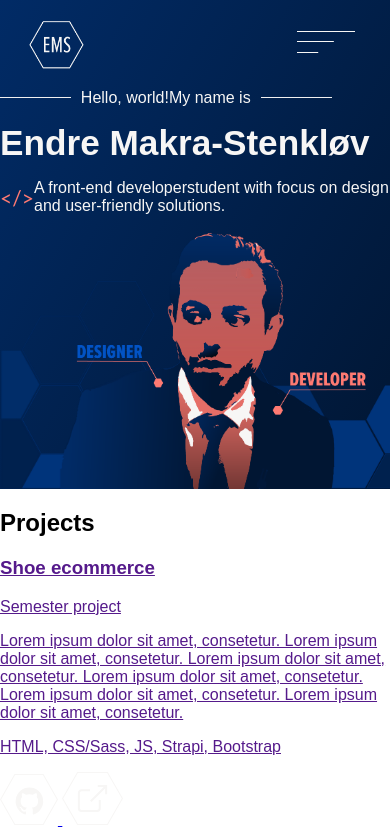
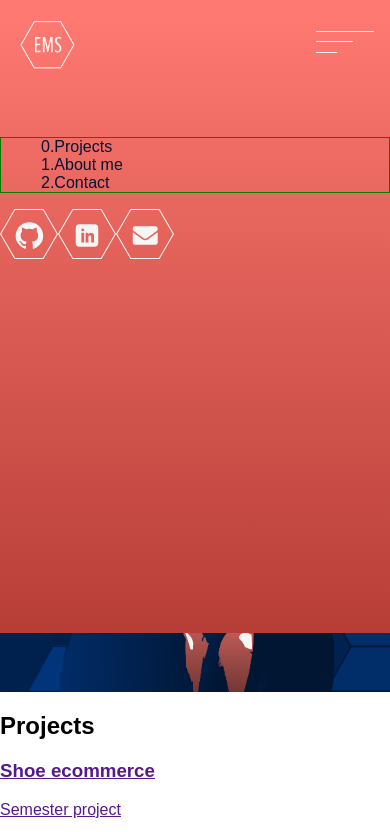
Before and after one commit to EmsCodes/portfolio, a plain HTML site: page index.html in a window 390 px wide. Both pictures are taken after a click on the button "burger menu". Shown: the top 832 px of the page. Drawn offline with Linux system fonts and the light colour scheme; a web font is replaced by a local one.

Commit message:
nav
mobile/tablet slide-in menu(js/html/css)

```diff
--- a/index.html
+++ b/index.html
@@ -24,13 +24,17 @@
 			<a href="index.html"
 				><img class="logo" src="images/Logo-white.png" alt="EMS logo"
 			/></a>
-			<nav class="main-nav">
+      <div class="menu">
+        <button class="menu__burger-btn" aria-label="burger menu">
+          <img class="burger-icon"src="/images/icons/burger-menu.svg" alt="burger-menu" aria-hidden="true">
+        </button>
+        <nav class="menu__main-nav">
           <ul>
-					<li><a href="#projects">Projects</a></li>
-					<li><a href="#about">About me</a></li>
-					<li><a href="#projects">Contact</a></li>
+            <li><a href="#projects">0.Projects</a></li>
+            <li><a href="#about">1.About me</a></li>
+            <li><a href="#projects">2.Contact</a></li>
           </ul>
-				<div class="social-links" aria-label="social links">
+          <div class="menu__social-links" aria-label="social links">
             <div class="social-links__github">
               <a href="https://github.com/EmsCodes">
                 <p class="sr-only">GitHub account link</p>
@@ -38,6 +42,7 @@
                   class="social-links--styling"
                   src="/images/icons/github-icon.svg"
                   alt="github icon"
+                  aria-hidden="true"
                 />
               </a>
             </div>
@@ -48,6 +53,7 @@
                   class="social-links--styling"
                   src="/images/icons/linkedin-icon.svg"
                   alt="linkedIn icon"
+                  aria-hidden="true"
                 />
               </a>
             </div>
@@ -58,19 +64,20 @@
                   class="social-links--styling"
                   src="/images/icons/contact-icon.svg"
                   alt="mail icon"
+                  aria-hidden="true"
+
                 />
               </a>
             </div>
           </div>
-        <button class="burger-btn" aria-label="burger menu">
-          <img class="burger-icon"src="/images/icons/burger-menu.svg" alt="burger-menu" aria-hidden="true">
-        </button>
         </nav>
+      </div>
 		</header>
 		<main>
       <!-- Introduction -->
 			<section class="introduction">
-				<p><span class="introduction--span">Hello, world!</span>My name is</p>
+        <div class="introduction__text">
+          <p><span class="introduction--span">Hello, world! </span> My name is</p>
 				<h1>Endre Makra-Stenkløv</h1>
 				<div class="introduction__description">
 					<img
@@ -81,6 +88,7 @@
 						A <span class="introduction--span">front-end developer</span>student
 						with focus on design and user-friendly solutions.
 					</p>
+				</div>
         </div>
         <img
           class="introduction__portrait"
--- /dev/null
+++ b/js/functions/functions.js
@@ -0,0 +1,6 @@
+const headerNav = document.querySelector("nav");
+
+export function dropDownMenu() {
+	headerNav.classList.toggle("active");
+	console.log("lol");
+}
--- a/js/script.js
+++ b/js/script.js
@@ -1,5 +1,5 @@
-const menuBtn = document.querySelector(".burger-btn");
+import { dropDownMenu } from "./functions/functions.js";
 
-menuBtn.onclick = function () {
-	console.log("hello!");
-};
+const menuBtn = document.querySelector(".menu__burger-btn");
+
+menuBtn.addEventListener("click", dropDownMenu);
--- a/sass/partials/_header.scss
+++ b/sass/partials/_header.scss
@@ -1,9 +1,11 @@
 header {
 	display: flex;
 	justify-content: space-between;
-	width: 85%;
-	margin: 0 auto;
+	width: 100%;
+	padding: 0 5%;
 	.logo {
+		position: relative;
+		z-index: 10;
 		width: 55px;
 		margin-top: 20px;
 	}
--- a/sass/partials/_introduction.scss
+++ b/sass/partials/_introduction.scss
@@ -8,13 +8,17 @@
 
 .introduction {
 	position: relative;
+	width: 100%;
 	// makes portrait go all the way to the bottom
 	display: flex;
 	flex-direction: column;
+	margin-top: 20%;
+
 	p:nth-child(1) {
+		margin: 0 auto;
 		display: flex;
 		flex-direction: row;
-		width: 85%;
+		width: 90%;
 	}
 
 	p:nth-child(1):before,
@@ -34,7 +38,12 @@
 		width: 80%;
 		margin-left: 15%;
 		position: relative;
-		z-index: 5;
+		z-index: 1;
+		margin-top: 30%;
+	}
+	.introduction__text {
+		width: 90%;
+		margin: 0 auto;
 	}
 	.introduction__description {
 		display: flex;
--- a/sass/partials/_nav.scss
+++ b/sass/partials/_nav.scss
@@ -1,12 +1,62 @@
-.main-nav {
-	ul,
-	.social-links {
+.menu {
+	padding-right: 7.5%;
+
+	.menu__main-nav {
 		display: none;
+		animation: fade-out 0.5s;
 	}
 
-	.burger-btn {
+	.menu__burger-btn {
+		position: relative;
+		z-index: 5;
 		background: none;
 		border: none;
 		margin-top: 30px;
 	}
+
+	// mobile/tablet navigation menu
+	.active {
+		display: block;
+		position: absolute;
+		top: 0;
+		left: 0;
+		right: 0;
+		width: 100%;
+		height: 75vh;
+		z-index: 2;
+		background: $peach-linear-gradient;
+		animation: slide-in 0.5s;
+	}
+	ul {
+		border: 1px solid green;
+		margin-top: 35%;
+		a {
+			text-decoration: none;
+			color: $dark-blue;
+			font-family: $heading-font;
+		}
+	}
+	li {
+		list-style-type: none;
+	}
+	.menu__social-links {
+		display: flex;
+	}
 }
+
+@keyframes slide-in {
+	from {
+		transform: translateX(100%);
+	}
+	to {
+		transform: translateX(0%);
+	}
+}
+@keyframes fade-out {
+	from {
+		opacity: 100%;
+	}
+	to {
+		opacity: 0%;
+	}
+}
--- a/sass/partials/_typography.scss
+++ b/sass/partials/_typography.scss
@@ -6,6 +6,16 @@ body {
 
 .introduction {
 	color: $white;
+
+	h1 {
+		text-align: center;
+	}
+	p:nth-child(1) {
+		text-align: center;
+	}
+	.introduction--span {
+		margin-right: 5px;
+	}
 }
 
 h1 {
--- a/sass/partials/_variables.scss
+++ b/sass/partials/_variables.scss
@@ -1,6 +1,13 @@
+// COLOURS
 $main-blue: #012b66;
 $white: #f7f6f5;
+$dark-blue: #001333;
+
+$peach-linear-gradient: linear-gradient(
+	rgba(255, 122, 114, 100%),
+	rgba(183, 62, 55, 100%)
+);
+
 // FONTS
-
 $body-text: "roboto-condensed", sans-serif;
 $heading-font: "proxima-nova-extra-condensed", sans-serif;
--- a/sass/style.scss
+++ b/sass/style.scss
@@ -3,5 +3,6 @@
 @import "partials/typography";
 @import "partials/nav";
 @import "partials/layout";
+@import "partials/projects";
 @import "partials/header";
 @import "partials/introduction";
```
Also changed, not shown: css/style.css, sass/partials/_projects.scss (added). Lines whose indentation alone changed are shown as unchanged.
